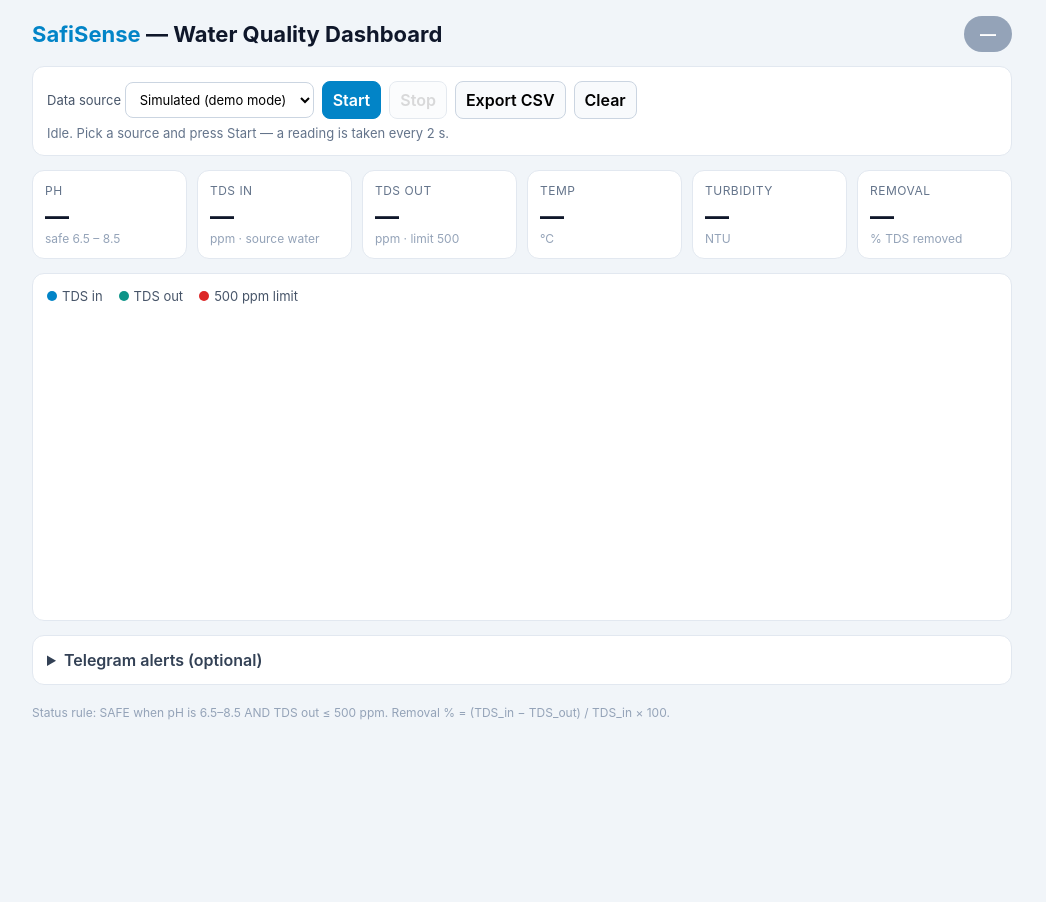
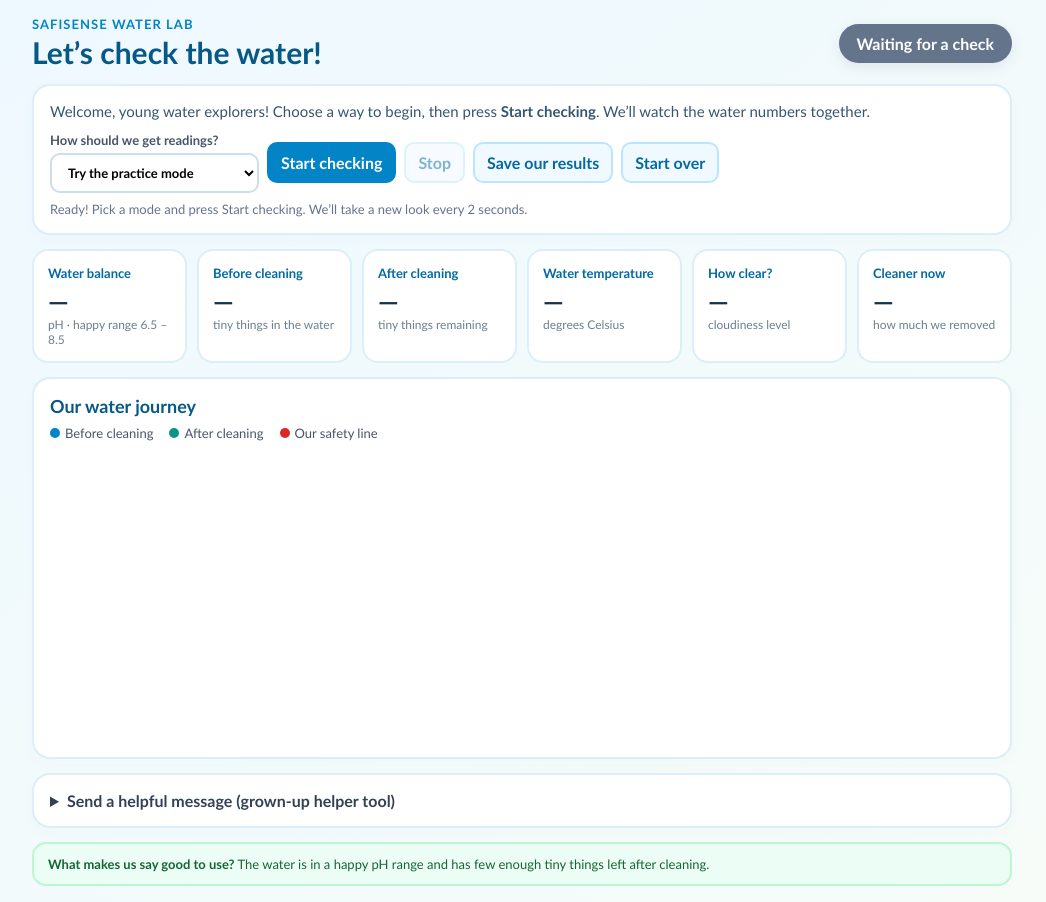
Before and after one commit to sammysudo/AquaCode-Live-Site-Dashboard, a plain HTML site: page SafiSense_server/index.html in a window 1280 px wide. Shown: the whole page, without its empty margins (118-1164 px from the left). Before the commit the page ends 800 px from the top, so only its background shows below. Drawn offline with Linux system fonts and the light colour scheme.

Commit message:
made the site more friendly

```diff
--- a/SafiSense_server/index.html
+++ b/SafiSense_server/index.html
@@ -3,63 +3,68 @@
 <head>
 <meta charset="UTF-8" />
 <meta name="viewport" content="width=device-width, initial-scale=1.0" />
-<title>SafiSense — Water Quality Dashboard</title>
+<title>SafiSense — My Water Check</title>
 <link rel="stylesheet" href="/static/style.css">
 </head>
 <body>
 <div class="wrap">
   <header>
-    <h1><span>SafiSense</span> — Water Quality Dashboard</h1>
-    <div id="statusPill" class="pill">—</div>
+    <div>
+      <p class="eyebrow">SafiSense Water Lab</p>
+      <h1>Let’s check the water!</h1>
+    </div>
+    <div id="statusPill" class="pill">Waiting for a check</div>
   </header>
 
   <div class="card">
+    <p class="welcome">Welcome, young water explorers! Choose a way to begin, then press <strong>Start checking</strong>. We’ll watch the water numbers together.</p>
     <div class="row">
-      <label>Data source
+      <label>How should we get readings?
         <select id="mode">
-          <option value="sim">Simulated (demo mode)</option>
-          <option value="esp32">ESP32 (live)</option>
-          <option value="server">Server (live + ML)</option>
+          <option value="sim">Try the practice mode</option>
+          <option value="esp32">Use our live water sensor</option>
+          <option value="server">Use the smart water station</option>
         </select>
       </label>
-      <input id="espUrl" size="22" placeholder="http://192.168.4.1" />
-      <button id="startBtn" class="primary">Start</button>
+      <input id="espUrl" size="22" placeholder="Sensor address" />
+      <button id="startBtn" class="primary">Start checking</button>
       <button id="stopBtn" class="ghost" disabled>Stop</button>
-      <button id="csvBtn" class="ghost">Export CSV</button>
-      <button id="clearBtn" class="ghost">Clear</button>
+      <button id="csvBtn" class="ghost">Save our results</button>
+      <button id="clearBtn" class="ghost">Start over</button>
     </div>
-    <div id="conn" class="muted">Idle. Pick a source and press Start — a reading is taken every 2 s.</div>
+    <div id="conn" class="muted">Ready! Pick a mode and press Start checking. We’ll take a new look every 2 seconds.</div>
   </div>
 
   <div class="tiles">
-    <div class="tile"><div class="k">pH</div><div class="v" id="tPh">—</div><div class="u">safe 6.5 – 8.5</div></div>
-    <div class="tile"><div class="k">TDS in</div><div class="v" id="tTdsIn">—</div><div class="u">ppm · source water</div></div>
-    <div class="tile"><div class="k">TDS out</div><div class="v" id="tTdsOut">—</div><div class="u">ppm · limit 500</div></div>
-    <div class="tile"><div class="k">Temp</div><div class="v" id="tTemp">—</div><div class="u">°C</div></div>
-    <div class="tile"><div class="k">Turbidity</div><div class="v" id="tTurb">—</div><div class="u">NTU</div></div>
-    <div class="tile"><div class="k">Removal</div><div class="v" id="tRem">—</div><div class="u">% TDS removed</div></div>
+    <div class="tile"><div class="k">Water balance</div><div class="v" id="tPh">—</div><div class="u">pH · happy range 6.5 – 8.5</div></div>
+    <div class="tile"><div class="k">Before cleaning</div><div class="v" id="tTdsIn">—</div><div class="u">tiny things in the water</div></div>
+    <div class="tile"><div class="k">After cleaning</div><div class="v" id="tTdsOut">—</div><div class="u">tiny things remaining</div></div>
+    <div class="tile"><div class="k">Water temperature</div><div class="v" id="tTemp">—</div><div class="u">degrees Celsius</div></div>
+    <div class="tile"><div class="k">How clear?</div><div class="v" id="tTurb">—</div><div class="u">cloudiness level</div></div>
+    <div class="tile"><div class="k">Cleaner now</div><div class="v" id="tRem">—</div><div class="u">how much we removed</div></div>
   </div>
 
   <div class="card">
+    <h2 class="chart-title">Our water journey</h2>
     <div class="legend">
-      <span><span class="dot" style="background:#0284c7"></span>TDS in</span>
-      <span><span class="dot" style="background:#0d9488"></span>TDS out</span>
-      <span><span class="dot" style="background:#dc2626"></span>500 ppm limit</span>
+      <span><span class="dot" style="background:#0284c7"></span>Before cleaning</span>
+      <span><span class="dot" style="background:#0d9488"></span>After cleaning</span>
+      <span><span class="dot" style="background:#dc2626"></span>Our safety line</span>
     </div>
     <canvas id="chart" width="900" height="280"></canvas>
   </div>
 
   <details class="card">
-    <summary>Telegram alerts (optional)</summary>
+    <summary>Send a helpful message (grown-up helper tool)</summary>
     <div class="row" style="margin-top:10px">
-      <input id="tgToken" size="30" placeholder="Bot token" />
-      <input id="tgChat" size="14" placeholder="Chat ID" />
-      <button id="tgTest" class="ghost">Send test</button>
+      <input id="tgToken" size="30" placeholder="Message bot secret" />
+      <input id="tgChat" size="14" placeholder="Helper chat ID" />
+      <button id="tgTest" class="ghost">Try a message</button>
     </div>
-    <div class="muted">Needs internet. Sends a message whenever status changes to UNSAFE. The token stays in this browser (localStorage). Works when the file is opened directly; the sandboxed preview may block network calls.</div>
+    <div class="muted">Ask a grown-up before using this. It needs internet and can send a note when the water needs attention. The secret stays in this browser.</div>
   </details>
 
-  <div class="muted">Status rule: SAFE when pH is 6.5–8.5 AND TDS out ≤ 500 ppm. Removal % = (TDS_in − TDS_out) / TDS_in × 100.</div>
+  <div class="learning-note"><strong>What makes us say good to use?</strong> The water is in a happy pH range and has few enough tiny things left after cleaning.</div>
 </div>
 
 <script src="/static/script.js"></script>
--- a/SafiSense_server/static/script.js
+++ b/SafiSense_server/static/script.js
@@ -37,7 +37,7 @@ function tgSend(text) {
     body: JSON.stringify({ chat_id: chat, text })
   }).catch(() => {});
 }
-$('tgTest').onclick = () => tgSend('SafiSense test message ✅');
+$('tgTest').onclick = () => tgSend('SafiSense water helper is ready for a check ✅');
 $('tgToken').value = localStorage.getItem('safisense_tg_token') || '';
 $('tgChat').value = localStorage.getItem('safisense_tg_chat') || '';
 $('tgToken').onchange = e => localStorage.setItem('safisense_tg_token', e.target.value.trim());
@@ -50,14 +50,14 @@ async function tick() {
 
   if (mode === 'sim') {
     r = simReading();
-    msg = 'Simulated data (demo mode)';
+    msg = 'Practice mode: pretend water readings';
   }
   else if (mode === 'server') {
     const base = $('espUrl').value.trim() || 'http://localhost:8000';
     try {
       const res = await fetch(base.replace(/\/+$/, '') + '/api/latest', { cache: 'no-store' });
       if (res.status === 404) {
-        $('conn').textContent = 'Server is up, waiting for first ESP32 reading…';
+        $('conn').textContent = 'The water station is ready and waiting for its first reading…';
         return;
       }
       const d = await res.json();
@@ -71,9 +71,9 @@ async function tick() {
         ml_safe: d.safe,
         ml_probability: d.probability_safe,
       };
-      msg = `Live from server · model says ${d.safe ? "SAFE" : "UNSAFE"}`;
+      msg = `Live water check · our smart helper says ${d.safe ? "GOOD TO USE" : "NEEDS ATTENTION"}`;
     } catch (e) {
-      $('conn').textContent = 'Cannot reach FastAPI — is uvicorn running on port 8000?';
+      $('conn').textContent = 'We cannot reach the water station yet. Ask a grown-up to check that the helper is running.';
       return;
     }
   }
@@ -81,9 +81,9 @@ async function tick() {
     const url = $('espUrl').value.trim() || 'http://192.168.4.1';
     try {
       r = await espReading(url);
-      msg = `Live from ${url}/data`;
+      msg = `Live check from our water sensor`;
     } catch (e) {
-      $('conn').textContent = `Could not reach ${url}/data — check the ESP32 is in SoftAP mode and you are on its Wi-Fi. (${e.message})`;
+      $('conn').textContent = `We cannot find the water sensor. Ask a grown-up to check its connection. (${e.message})`;
       return;
     }
   }
@@ -93,7 +93,7 @@ async function tick() {
   history.push(r);
   if (history.length > MAX_POINTS) history.shift();
   render(r, msg);
-  if (lastSafe === true && !r.safe) tgSend('⚠️ SafiSense: water UNSAFE — ' + JSON.stringify({ ph: r.ph, tds_out: r.tds_out }));
+  if (lastSafe === true && !r.safe) tgSend('⚠️ SafiSense: this water needs attention — ' + JSON.stringify({ ph: r.ph, tiny_things_remaining: r.tds_out }));
   lastSafe = r.safe;
 }
 
@@ -102,7 +102,7 @@ function render(r, msg) {
 
   // 1. Render the Rule Pill
   const pill = $('statusPill');
-  pill.textContent = r.safe ? 'SAFE ✓' : 'UNSAFE ✗';
+  pill.textContent = r.safe ? 'GOOD TO USE ✓' : 'NEEDS ATTENTION';
   pill.className = 'pill ' + (r.safe ? 'safe' : 'unsafe');
 
   // 2. Render the ML Badge (if it exists)
@@ -115,7 +115,7 @@ function render(r, msg) {
     ml.style.fontSize = "13px";
     ml.style.padding = "4px 10px";
     ml.style.marginLeft = "8px";
-    ml.textContent = `ML: ${r.ml_safe ? "SAFE" : "UNSAFE"}` +
+    ml.textContent = `Smart helper: ${r.ml_safe ? "GOOD" : "CHECK"}` +
       (r.ml_probability != null ? ` (${(r.ml_probability * 100).toFixed(0)}%)` : "");
     $("statusPill").after(ml);
   }
@@ -137,7 +137,7 @@ function drawChart() {
   ctx.clearRect(0, 0, W, H);
   if (history.length < 2) {
     ctx.fillStyle = '#94a3b8'; ctx.font = '14px Inter, sans-serif';
-    ctx.fillText('Waiting for readings…', L + 20, H / 2);
+    ctx.fillText('Waiting for our first water check…', L + 20, H / 2);
     return;
   }
   const vals = history.flatMap(r => [r.tds_in, r.tds_out]);
@@ -155,7 +155,7 @@ function drawChart() {
   ctx.setLineDash([5, 4]); ctx.strokeStyle = '#dc2626';
   ctx.beginPath(); ctx.moveTo(L, y(LIMIT_TDS)); ctx.lineTo(W - R, y(LIMIT_TDS)); ctx.stroke();
   ctx.setLineDash([]);
-  ctx.textAlign = 'left'; ctx.fillText('500 ppm', L + 4, y(LIMIT_TDS) - 5);
+  ctx.textAlign = 'left'; ctx.fillText('Safety line', L + 4, y(LIMIT_TDS) - 5);
 
   const line = (key, color) => {
     ctx.strokeStyle = color; ctx.lineWidth = 2; ctx.beginPath();
@@ -183,7 +183,7 @@ $('csvBtn').onclick = () => {
 };
 
 // --- Controls ---
-$('clearBtn').onclick = () => { history = []; lastSafe = null; drawChart(); $('conn').textContent = 'Cleared.'; };
+$('clearBtn').onclick = () => { history = []; lastSafe = null; drawChart(); $('conn').textContent = 'Our page is clean and ready for a new check.'; };
 $('startBtn').onclick = () => {
   if (timer) return;
   tick();
@@ -193,7 +193,7 @@ $('startBtn').onclick = () => {
 $('stopBtn').onclick = () => {
   clearInterval(timer); timer = null;
   $('startBtn').disabled = false; $('stopBtn').disabled = true;
-  $('conn').textContent = 'Stopped.';
+  $('conn').textContent = 'Checking paused.';
 };
 $('mode').onchange = () => {
   const m = $('mode').value;
--- a/SafiSense_server/static/style.css
+++ b/SafiSense_server/static/style.css
@@ -1,33 +1,36 @@
-:root { font-family: Inter, system-ui, sans-serif; color: #0f172a; background: #f1f5f9; }
+:root { font-family: "Trebuchet MS", "Segoe UI", system-ui, sans-serif; color: #17324d; background: #edf8ff; }
 * { box-sizing: border-box; }
-body { margin: 0; padding: 16px; }
+body { margin: 0; padding: 16px; background: linear-gradient(145deg, #edf8ff 0%, #f7fcf8 100%); }
 .wrap { max-width: 980px; margin: 0 auto; display: flex; flex-direction: column; gap: 14px; }
 header { display: flex; align-items: center; justify-content: space-between; flex-wrap: wrap; gap: 8px; }
-h1 { font-size: 22px; margin: 0; }
-h1 span { color: #0284c7; }
-.pill { padding: 8px 16px; border-radius: 999px; font-weight: 700; color: #fff; background: #94a3b8; }
-.pill.safe { background: #16a34a; }
+header h1 { font-size: 30px; margin: 2px 0 0; color: #075985; }
+.eyebrow { margin: 0; color: #0284c7; font-size: 13px; font-weight: 800; letter-spacing: .08em; text-transform: uppercase; }
+.pill { padding: 10px 18px; border-radius: 999px; font-weight: 800; color: #fff; background: #64748b; box-shadow: 0 4px 14px #64748b22; }
+.pill.safe { background: #15803d; }
 .pill.unsafe { background: #dc2626; }
-.card { background: #fff; border: 1px solid #e2e8f0; border-radius: 12px; padding: 14px; }
+.card { background: #fff; border: 2px solid #dceef7; border-radius: 18px; padding: 16px; box-shadow: 0 5px 18px #1d4ed805; }
+.welcome { margin: 0 0 12px; color: #36566f; font-size: 15px; }
 .row { display: flex; gap: 8px; flex-wrap: wrap; align-items: center; }
-label { font-size: 13px; color: #475569; }
+label { display: flex; flex-direction: column; gap: 5px; font-size: 13px; color: #475569; font-weight: 700; }
 input, select, button {
-  font: inherit; padding: 8px 10px; border-radius: 8px;
-  border: 1px solid #cbd5e1; background: #fff;
+  font: inherit; padding: 9px 12px; border-radius: 10px;
+  border: 2px solid #cbdfe9; background: #fff;
 }
-button { cursor: pointer; font-weight: 600; }
+button { cursor: pointer; font-weight: 800; }
 button.primary { background: #0284c7; border-color: #0284c7; color: #fff; }
-button.ghost { background: #f8fafc; }
+button.ghost { background: #f0f9ff; color: #0369a1; border-color: #bae6fd; }
 button:disabled { opacity: .5; cursor: default; }
 #conn { font-size: 13px; color: #64748b; }
 .tiles { display: grid; grid-template-columns: repeat(auto-fit, minmax(140px, 1fr)); gap: 10px; }
-.tile { background: #fff; border: 1px solid #e2e8f0; border-radius: 12px; padding: 12px; }
-.tile .k { font-size: 12px; color: #64748b; text-transform: uppercase; letter-spacing: .04em; }
-.tile .v { font-size: 24px; font-weight: 700; margin-top: 4px; }
+.tile { background: #fff; border: 2px solid #dceef7; border-radius: 16px; padding: 14px; }
+.tile .k { font-size: 13px; color: #0369a1; font-weight: 800; }
+.tile .v { font-size: 26px; font-weight: 800; margin-top: 4px; color: #17324d; }
 .tile .v.bad { color: #dc2626; }
-.tile .u { font-size: 12px; color: #94a3b8; }
+.tile .u { font-size: 12px; color: #6b7f90; }
 canvas#chart { width: 100%; height: auto; display: block; }
-.legend { display: flex; gap: 16px; font-size: 13px; color: #475569; margin-bottom: 6px; }
+.chart-title { margin: 0 0 8px; font-size: 18px; color: #075985; }
+.legend { display: flex; gap: 16px; flex-wrap: wrap; font-size: 13px; color: #475569; margin-bottom: 6px; }
 .dot { display: inline-block; width: 10px; height: 10px; border-radius: 50%; margin-right: 5px; }
 details summary { cursor: pointer; font-weight: 600; color: #334155; }
-.muted { font-size: 12px; color: #94a3b8; margin-top: 6px; }
+.muted { font-size: 12px; color: #6b7f90; margin-top: 8px; }
+.learning-note { background: #ecfdf5; border: 2px solid #bbf7d0; color: #166534; border-radius: 14px; padding: 12px 14px; font-size: 13px; }
```
Also changed, not shown: 7 other files.
